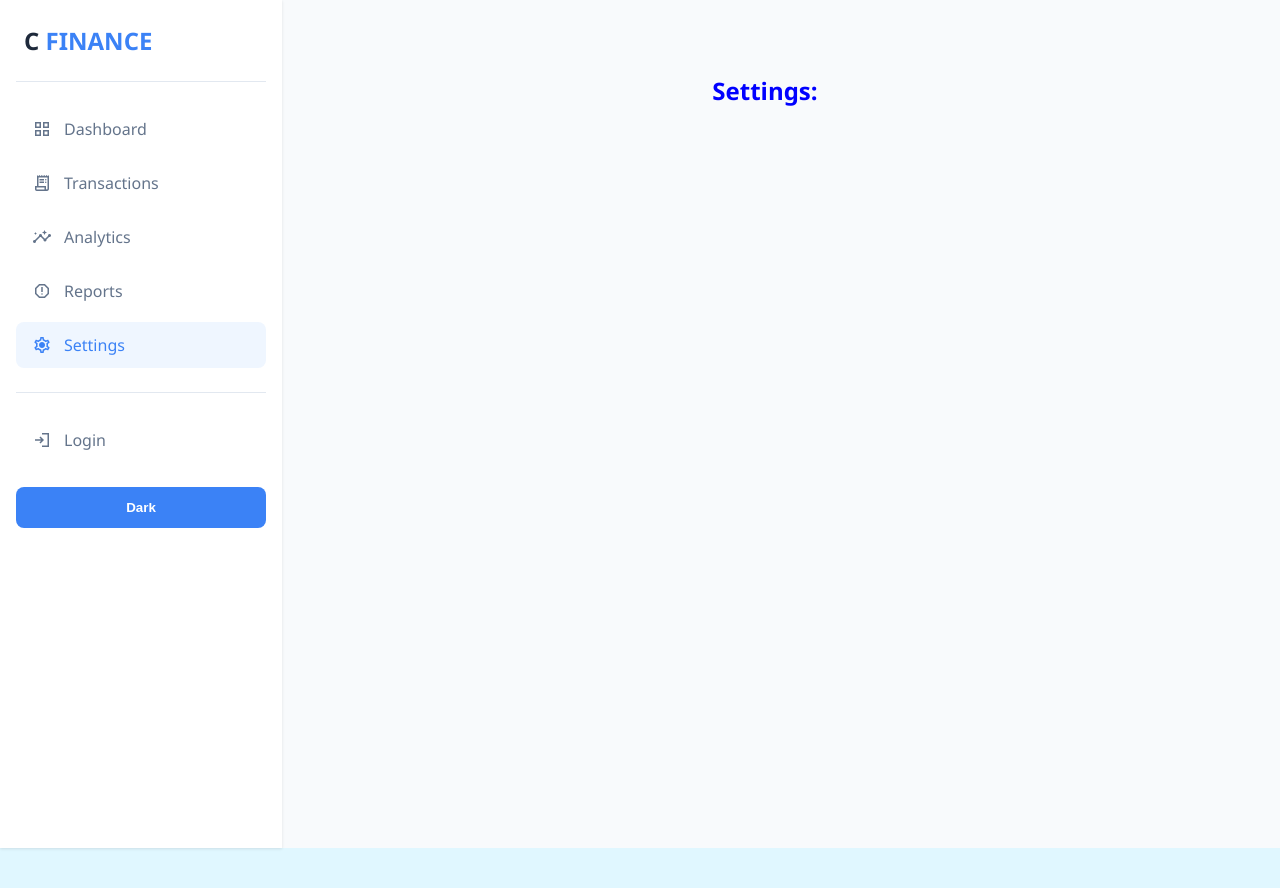
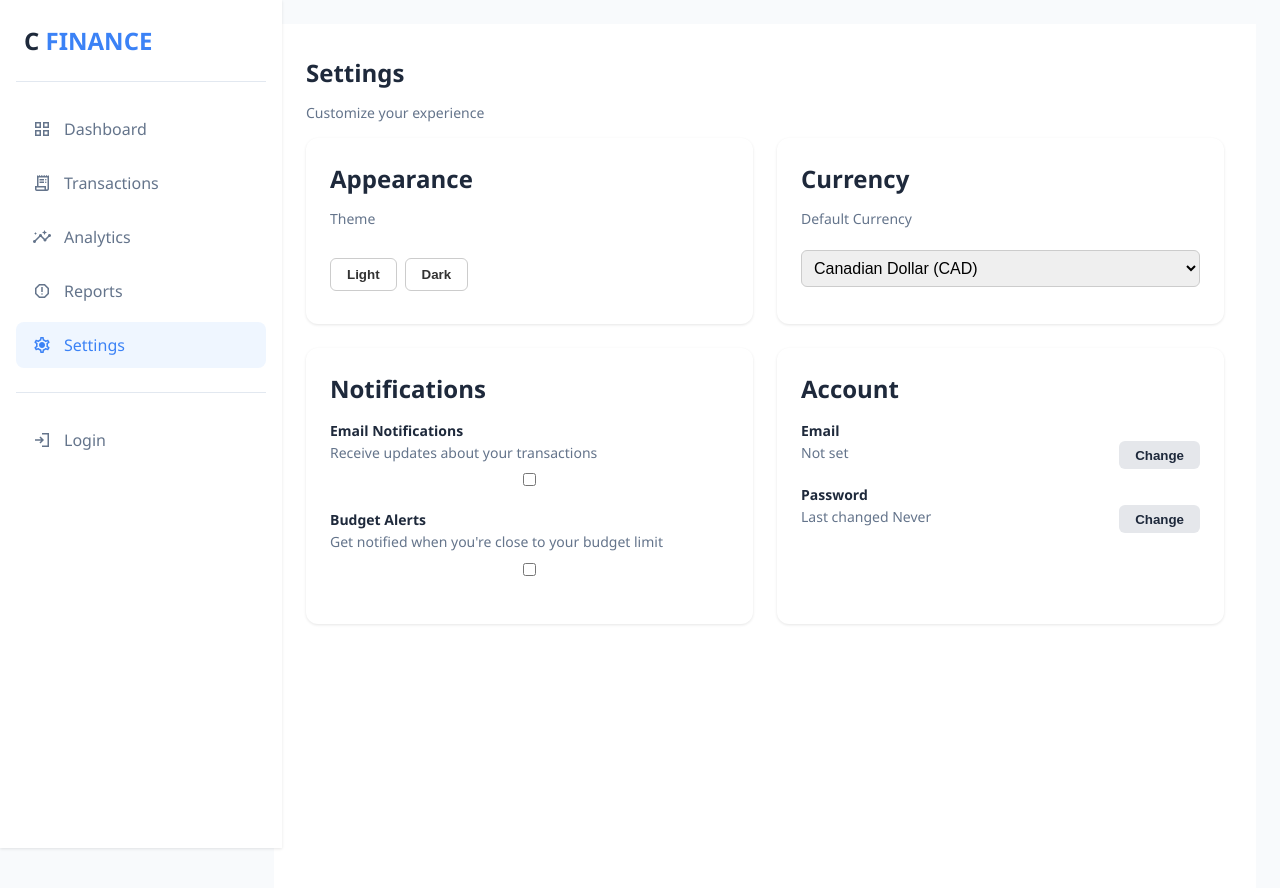
Before and after one commit to georgenakuje/WebDev-FinanceDashboard, a Vue app: page /settings in a window 1280 px wide. Shown: the top 888 px of the page. Before the commit the page ends 848 px from the top, so only its background shows below. Built offline with nearby package versions, Linux system fonts and the light colour scheme.

Commit message:
Added settings page with theme selection

```diff
--- a/src/components/Settings.vue
+++ b/src/components/Settings.vue
@@ -1,11 +1,231 @@
 <template>
-  <div>
-    <h2 style="color: blue; text-align: center; margin-top: 50px">Settings:</h2>
+  <div class="settings-container">
+    <h1>Settings</h1>
+    <p class="subtitle">Customize your experience</p>
+
+    <div class="settings-grid">
+      <div class="settings-card">
+        <h2>Appearance</h2>
+        <p>Theme</p>
+        <div class="theme-options">
+          <button
+            :class="{ active: theme === 'light' }"
+            @click="setTheme('light')"
+          >
+            Light
+          </button>
+          <button
+            :class="{ active: theme === 'dark' }"
+            @click="setTheme('dark')"
+          >
+            Dark
+          </button>
+        </div>
+      </div>
+
+      <div class="settings-card">
+        <h2>Currency</h2>
+        <p>Default Currency</p>
+        <select v-model="defaultCurrency">
+          <option value="CAD">Canadian Dollar (CAD)</option>
+          <option value="USD">US Dollar (USD)</option>
+          <option value="GBP">British Pound (GBP)</option>
+        </select>
+      </div>
+
+      <div class="settings-card">
+        <h2>Notifications</h2>
+        <div class="setting-item">
+          <p>Email Notifications</p>
+          <p>Receive updates about your transactions</p>
+          <input type="checkbox" v-model="emailNotifications" />
+        </div>
+        <div class="setting-item">
+          <p>Budget Alerts</p>
+          <p>Get notified when you're close to your budget limit</p>
+          <input type="checkbox" v-model="budgetAlerts" />
+        </div>
+      </div>
+
+      <div class="settings-card">
+        <h2>Account</h2>
+        <div class="setting-item">
+          <p>Email</p>
+          <p>Not set</p>
+          <button class="change-btn">Change</button>
+        </div>
+        <div class="setting-item">
+          <p>Password</p>
+          <p>Last changed Never</p>
+          <button class="change-btn">Change</button>
+        </div>
+      </div>
+    </div>
   </div>
 </template>
 
 <script>
 export default {
   name: "Settings",
+  data() {
+    return {
+      theme: localStorage.getItem("theme") || "system",
+      defaultCurrency: "CAD",
+      emailNotifications: false,
+      budgetAlerts: false,
+    };
+  },
+  mounted() {
+    this.applyTheme(this.theme);
+  },
+  methods: {
+    setTheme(mode) {
+      this.theme = mode;
+      localStorage.setItem("theme", mode);
+      this.applyTheme(mode);
+    },
+    applyTheme(mode) {
+      const root = document.documentElement;
+      if (mode === "dark") {
+        root.classList.add("dark");
+      } else {
+        root.classList.remove("dark");
+      }
+    },
+  },
 };
 </script>
+
+<style scoped>
+.settings-container {
+  padding: 2rem;
+  background: var(--bg);
+  color: var(--text);
+  min-height: 100vh;
+}
+.subtitle {
+  color: #64748b;
+  margin-bottom: 1rem;
+  font-size: 14px;
+  color: #64748b;
+  font-weight: 400;
+}
+.dark .subtitle {
+  color: #e0e0e0;
+}
+
+.settings-container h1 {
+  font-size: 24px;
+}
+.settings-grid {
+  display: grid;
+  grid-template-columns: repeat(2, 1fr);
+  grid-template-rows: repeat(2, auto);
+  gap: 1.5rem;
+}
+.settings-card {
+  background: white;
+  padding: 1.5rem;
+  border-radius: 12px;
+  box-shadow: 0 1px 3px rgba(0, 0, 0, 0.1);
+}
+.settings-card > p {
+  color: #64748b;
+  font-weight: 500;
+  font-size: 14px;
+}
+
+.dark .settings-card > p {
+  color: #e0e0e0;
+}
+
+.dark .settings-card {
+  background: #1e1e1e;
+}
+
+.theme-options button {
+  padding: 0.5rem 1rem;
+  margin-right: 0.5rem;
+  border: 1px solid #ccc;
+  border-radius: 6px;
+  background: white;
+  color: #333;
+  cursor: pointer;
+}
+
+.theme-options button.active {
+  background-color: #3b82f6;
+  color: white;
+  border-color: #3b82f6;
+}
+
+.dark .theme-options button {
+  background: #2a2a2a;
+  color: #e0e0e0;
+  border-color: #444;
+}
+
+.dark .theme-options button.active {
+  background-color: #3b82f6;
+  color: white;
+}
+
+.setting-item {
+  margin: 1rem 0;
+}
+
+.setting-item p {
+  margin: 0.2rem 0;
+}
+
+.setting-item p:not(:first-child) {
+  color: #64748b;
+  font-size: 14px;
+}
+
+.dark .setting-item p:not(:first-child) {
+  color: #e0e0e0;
+}
+
+.setting-item p:first-child {
+  color: #1e293b;
+  font-size: 14px;
+  font-weight: 700;
+}
+
+.dark .setting-item p:first-child {
+  color: #e0e0e0;
+}
+
+.change-btn {
+  margin-top: -1.5rem;
+  background: #e5e7eb;
+  color: #1e293b;
+  padding: 0.4rem 1rem;
+  border: none;
+  border-radius: 6px;
+  cursor: pointer;
+  display: flex;
+  justify-content: space-between;
+  align-items: center;
+  margin-left: auto;
+}
+
+.dark .change-btn {
+  background: #2a2a2a;
+  color: white;
+}
+
+select {
+  margin-top: 0.5rem;
+  padding: 0.5rem;
+  border-radius: 6px;
+  border: 1px solid #ccc;
+}
+
+.dark select {
+  background-color: #2a2a2a;
+  color: #e0e0e0;
+  border-color: #444;
+}
+</style>
--- a/src/components/Sidebar.vue
+++ b/src/components/Sidebar.vue
@@ -40,23 +40,15 @@
         <span class="material-symbols-sharp">logout</span>
         <span>Logout</span>
       </a>
-
-      <button class="dark-toggle" @click="toggleDark">
-        {{ isDark ? "Light" : "Dark" }}
-      </button>
     </nav>
   </aside>
 </template>
 
 <script>
-import { inject } from "vue";
-
 export default {
   data() {
     return {
       isLoggedIn: false,
-      isDark: inject("isDark"),
-      toggleDark: inject("toggleDark"),
     };
   },
   created() {
@@ -167,22 +159,5 @@ export default {
   .nav-item span:last-child {
     display: none;
   }
-
-  .dark-toggle {
-    margin-top: 16px;
-    padding: 10px;
-    background: none;
-    border: 1px solid #cbd5e1;
-    border-radius: 6px;
-    width: 100%;
-    cursor: pointer;
-    font-weight: 600;
-    color: #334155;
-    transition: all 0.2s ease;
-  }
-
-  .dark-toggle:hover {
-    background: #f1f5f9;
-  }
 }
 </style>
```
